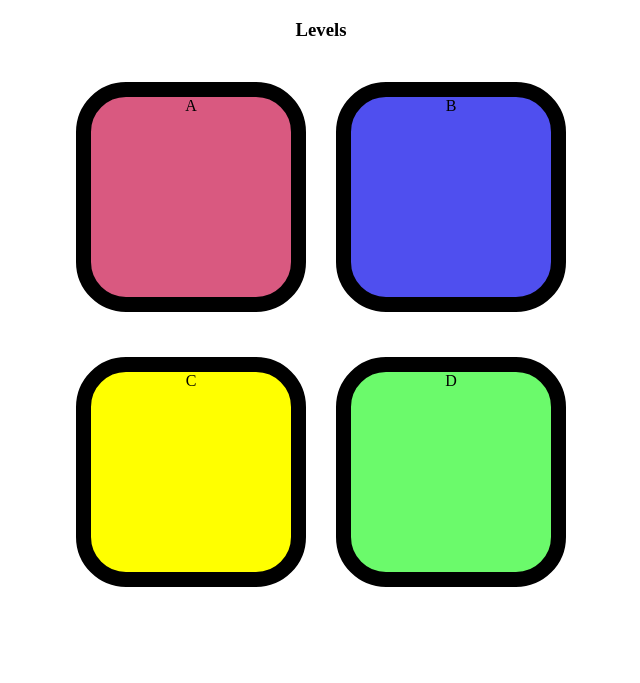
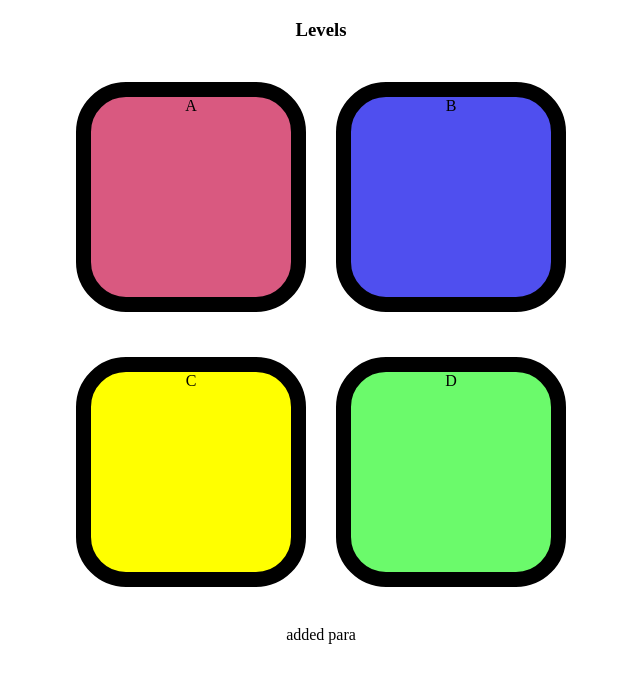
Before and after one commit to tushar9076622806/Simon-game, a plain HTML site: page index.html in a window 1280 px wide. Shown: the part 61-744 px from the top of the page, without its empty margins (319-959 px from the left). Drawn offline with Linux system fonts and the light colour scheme.

Commit message:
initial commit

```diff
--- a/index.html
+++ b/index.html
@@ -17,6 +17,7 @@
         <div class="box four" id="four">D</div>
     </div>
 
+    <p>added para</p>
 
 
 
```
